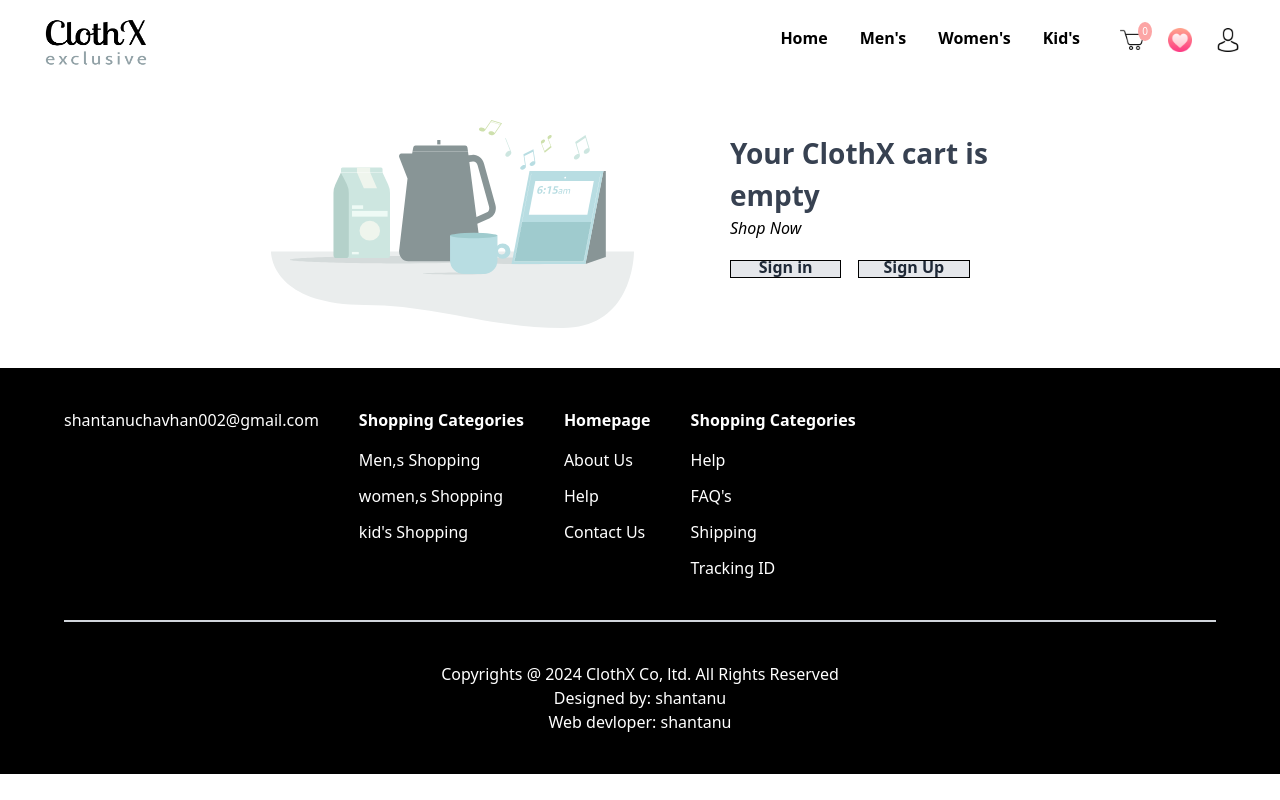
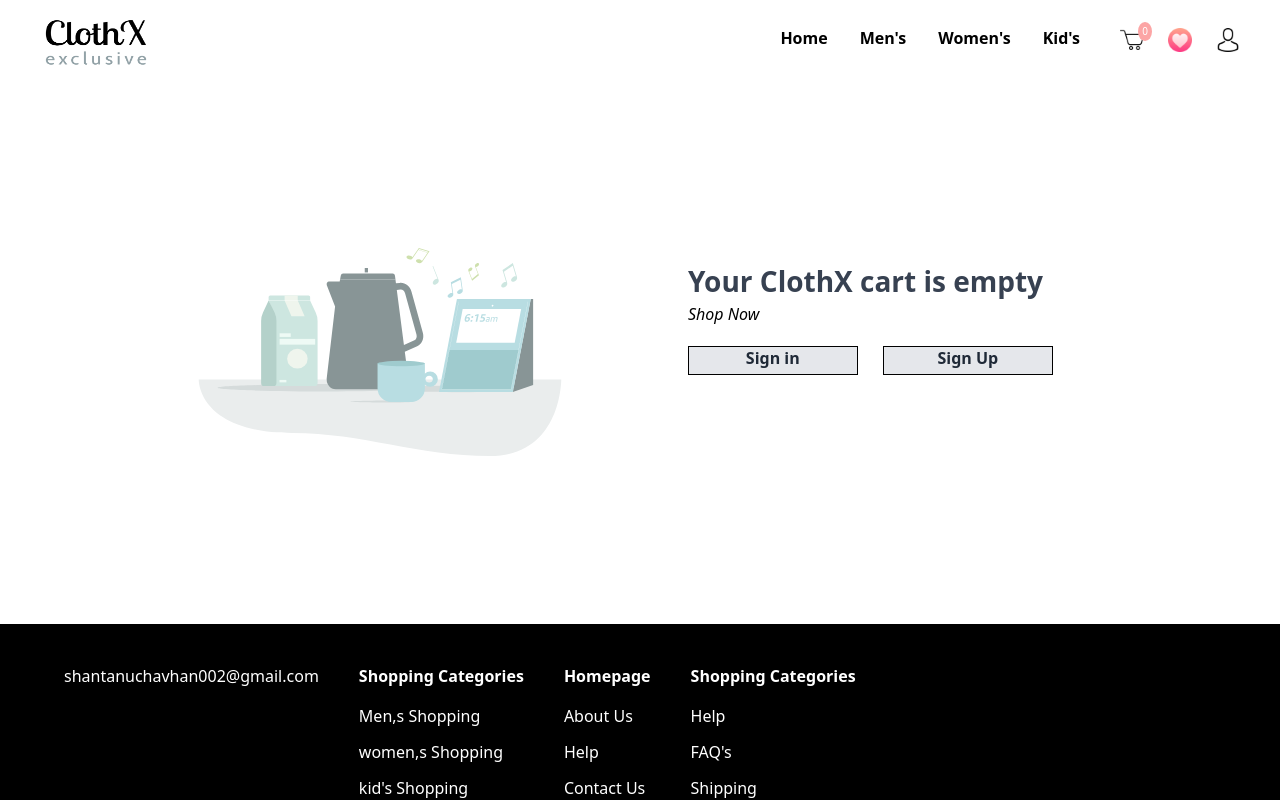
Before and after one commit to shantanuchavhan/ecommerce-react, a React (Create React App) app: page /checkout in a window 1280 px wide. Shown: the top 800 px of the page. Built offline with nearby package versions, Linux system fonts and the light colour scheme.

Commit message:
Merge changes from remote

```diff
--- a/src/pages/Checkout.jsx
+++ b/src/pages/Checkout.jsx
@@ -25,7 +25,7 @@ const Checkout = () => {
   }
 
   return (
-    <div className="px-32 ">
+    <div className="px-10 md:px-20 lg:px-32 py-10 md:py-20 lg:py-32 ">
       {cartState.items.length > 0 ? (
         <div className="flex justify-between gap-4 p-4 min-h-[60vh]  border-t">
           <ul className=" w-[70%]">
@@ -105,7 +105,7 @@ const Checkout = () => {
           </div>
         </div>
       ) : (
-        <div className="px-[14%] py-10">
+        <div className="lg:px-10 lg:py-10">
           <div className="lg:flex lg:gap-24 w-full ">
             <img className="flex-1 h-52 w-50" src={emptyimg} alt="" />
             <div className="flex-1 w-50 flex flex-col gap-5">
--- a/src/pages/Register.jsx
+++ b/src/pages/Register.jsx
@@ -10,7 +10,7 @@ const Register = () => {
   }
 
   return (
-    <div className="flex items-center justify-center h-[100vh] w-[100vw]">
+    <div className="flex items-center justify-center min-h-[70vh] w-[100vw]">
       <div className="max-w-md mx-auto w-full md:w-[70%] lg:w-[50%]   p-6  bg-black text-white border border-black md:rounded  shadow-md">
         <h2 className="text-2xl font-semibold mb-6">Register</h2>
         <label className="block mb-4">
```
